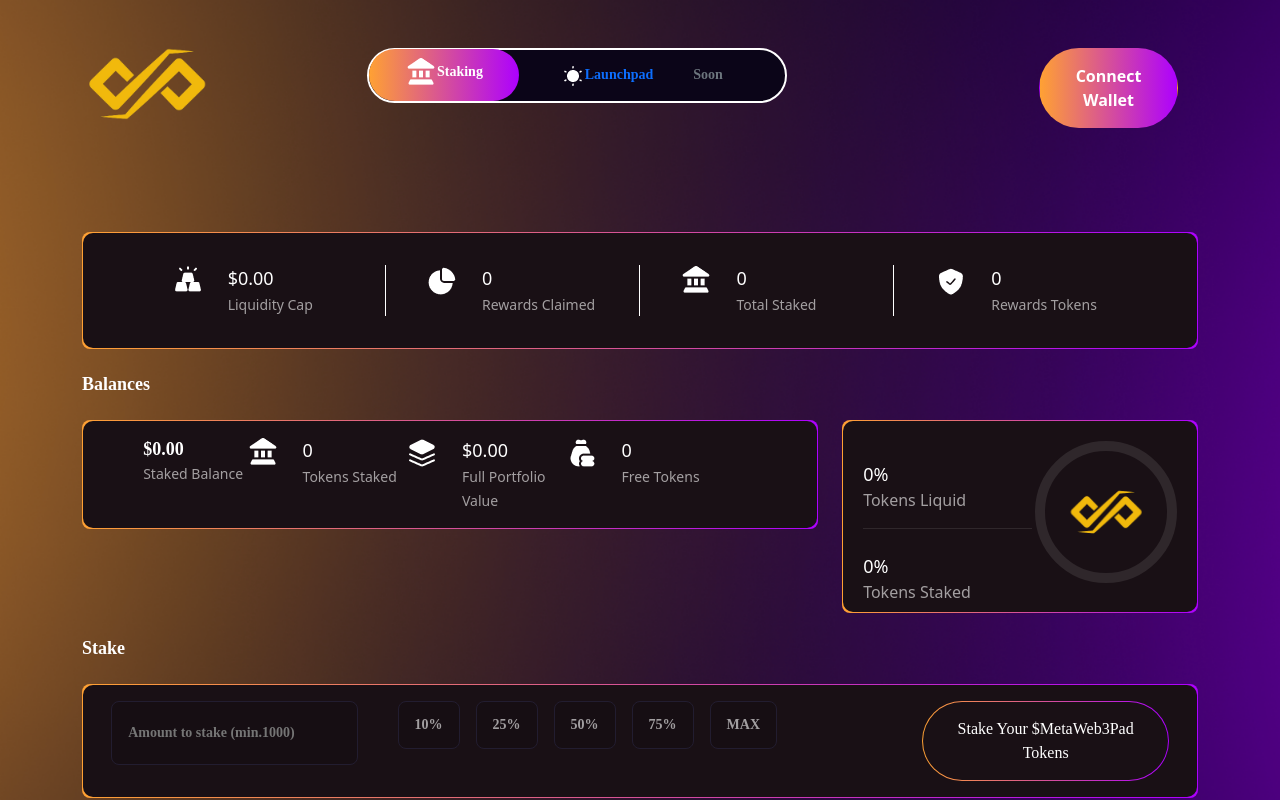
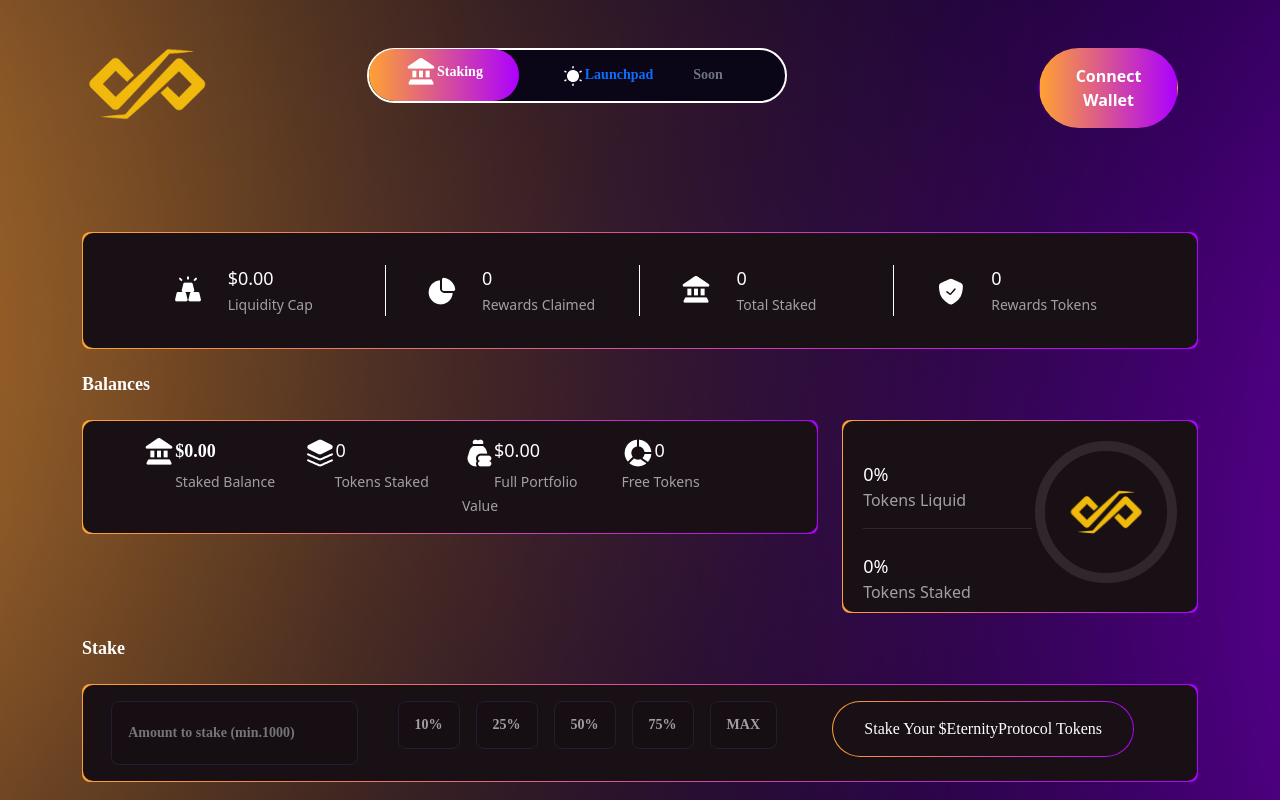
Before and after one commit to kesaviwebsolutions/eternity, a React (Create React App) app: page / in a window 1280 px wide. Shown: the top 800 px of the page. Built offline with nearby package versions, Linux system fonts and the light colour scheme.

Commit message:
updated-design

```diff
--- a/public/index.html
+++ b/public/index.html
@@ -2,7 +2,7 @@
 <html lang="en">
   <head>
     <meta charset="utf-8" />
-    <link rel="icon" href="%PUBLIC_URL%/favicon.ico" />
+    <link rel="icon" href="%PUBLIC_URL%/logo.png" />
     <meta name="viewport" content="width=device-width, initial-scale=1" />
     <meta name="theme-color" content="#000000" />
     <meta
@@ -24,7 +24,7 @@
       work correctly both with client-side routing and a non-root public URL.
       Learn how to configure a non-root public URL by running `npm run build`.
     -->
-    <title>React App</title>
+    <title>Eternity</title>
   </head>
   <body>
     <noscript>You need to enable JavaScript to run this app.</noscript>
--- a/src/Components/Footer.js
+++ b/src/Components/Footer.js
@@ -5,7 +5,7 @@ export default function Footer() {
     <section>
         <div className='container'>
             <div>
-            <p className='footer'>2022 © metaweb3pad. All Rights Reserved.</p>
+            <p className='footer'>2022 © eternity. All Rights Reserved.</p>
             </div>
         </div>
     </section>
--- a/src/Components/Main1.css
+++ b/src/Components/Main1.css
@@ -74,6 +74,9 @@
   padding: 15px 31px;
   scroll-behavior: smooth;
   transition: 0.6s;
+}
+.button-stake1:hover{
+    background:#ad00ff;
 }
 .border-meta3 {
   background: linear-gradient(90deg, #ffa133, #ad00ff);
--- a/src/Components/Main1.js
+++ b/src/Components/Main1.js
@@ -4,8 +4,8 @@ import Imagelogo from "../Components/Images/index.png";
 import Imagelogo1 from "../Components/Images/index4.png";
 import Imagelogo2 from "../Components/Images/index1.png";
 import Imagelogo3 from "../Components/Images/index3.png";
-import Imagelogo4 from "../Components/Images/index1.png";
-import Imagelogo5 from "../Components/Images/index5.png";
+import Imagelogo4 from "../Components/Images/index5.png";
+import Imagelogo5 from "../Components/Images/index1.png";
 import Imagelogo6 from "../Components/Images/index6.png";
 import Imagelogo7 from "../Components/Images/index7.png";
 import Mainlogo from "../Components/Images/logo.png";
@@ -27,7 +27,7 @@ export default function Main1() {
                     src={Imagelogo}
                     alt=""
                     className="Image1"
-                    style={{ float: "right" }}
+                    style={{ float: "right", marginTop:'10px' }}
                   />
                 </div>
                 <div className="col-lg-8 col-md-8 col-sm-8 col-6">
@@ -52,7 +52,7 @@ export default function Main1() {
                     src={Imagelogo1}
                     alt=""
                     className="Image1"
-                    style={{ float: "right" }}
+                    style={{ float: "right", marginTop:'10px' }}
                   />
                 </div>
                 <div className="col-lg-8 col-md-8 col-sm-8 col-6">
@@ -75,7 +75,7 @@ export default function Main1() {
                     src={Imagelogo2}
                     alt=""
                     className="Image1"
-                    style={{ float: "right" }}
+                    style={{ float: "right", marginTop:'10px' }}
                   />
                 </div>
                 <div className="col-lg-8 col-md-8 col-sm-8 col-6">
@@ -98,7 +98,7 @@ export default function Main1() {
                     src={Imagelogo3}
                     alt=""
                     className="Image1"
-                    style={{ float: "right" }}
+                    style={{ float: "right",marginTop:'10px' }}
                   />
                 </div>
                 <div className="col-lg-8 col-md-8 col-sm-8 col-6">
@@ -138,11 +138,11 @@ export default function Main1() {
                   }}
                 >
                   <div className="col-lg-3 col-md-3 col-sm-6 col-12 ">
-                    <img
-                      src={Imagelogo4}
+                  <img
+                      src={Imagelogo5}
                       alt=""
                       className="Image1"
-                      style={{ float: "right" }}
+                      // style={{ background:'red' }}
                     />
                     <span
                       className="p"
@@ -151,21 +151,21 @@ export default function Main1() {
                       $0.00
                     </span>
                     <br />
-                    <span style={{ color: "#A39FA1", fontSize: "14px" }}>
+                    <span style={{ color: "#A39FA1", fontSize: "14px",marginLeft:"2rem"}}>
                       Staked Balance
                     </span>
                     <hr />
                   </div>
                   <div className="col-lg-3 col-md-3 col-sm-6 col-12">
                     <img
-                      src={Imagelogo5}
+                      src={Imagelogo4}
                       alt=""
                       className="Image1"
-                      style={{ float: "right" }}
+                      style={{ }}
                     />
                     <span style={{ color: "white", fontSize: "18px" }}>0</span>
                     <br />
-                    <span style={{ color: "#A39FA1", fontSize: "14px" }}>
+                    <span style={{ color: "#A39FA1", fontSize: "14px",marginLeft:"2rem" }}>
                       Tokens Staked
                     </span>
                   </div>
@@ -174,23 +174,23 @@ export default function Main1() {
                       src={Imagelogo6}
                       alt=""
                       className="Image1"
-                      style={{ float: "right" }}
+                      style={{ }}
                     />
                     <span style={{ color: "white", fontSize: "18px" }}>
                       $0.00
                     </span>
                     <br />
-                    <span style={{ color: "#A39FA1", fontSize: "14px" }}>
+                    <span style={{ color: "#A39FA1", fontSize: "14px",marginLeft:"2rem" }}>
                       Full Portfolio Value
                     </span>
                   </div>
                   <div className="col-lg-3 col-md-3 col-sm-6 col-12 ">
-                    {/* <img
+                    <img
                       src={Imagelogo7}
                       alt=""
                       className="Image1"
-                      style={{ float: "right" }}
-                    /> */}
+                      style={{ }}
+                    />
                     <span style={{ color: "white", fontSize: "18px" }}>0</span>
                     <br />
                     <span style={{ color: "#A39FA1", fontSize: "14px" }}>
@@ -260,7 +260,7 @@ export default function Main1() {
                 placeholder="Amount to stake (min.1000)"
                 style={{ height:"4rem",width:"45rem"}}
               ></input></div>
-              <div className="col-lg-6 col-md-12 col-sm-12 col-12 input12" >
+              <div className="col-lg-5 col-md-12 col-sm-12 col-12 input12" >
               <button className="input1">10%</button>
               <button className="input1">25%</button>
               <button className="input1">50%</button>
@@ -268,10 +268,10 @@ export default function Main1() {
               <button className="input1 max" >MAX</button>
               </div>
 
-            <div className="col-lg-3 col-md-12 col-sm-12 col-12">
+            <div className="col-lg-4 col-md-12 col-sm-12 col-12">
               <button className="border-meta3">
                 <div className="button-stake1">
-                  Stake Your $MetaWeb3Pad Tokens
+                  Stake Your $EternityProtocol Tokens
                 </div>
               </button>
             </div>
```
